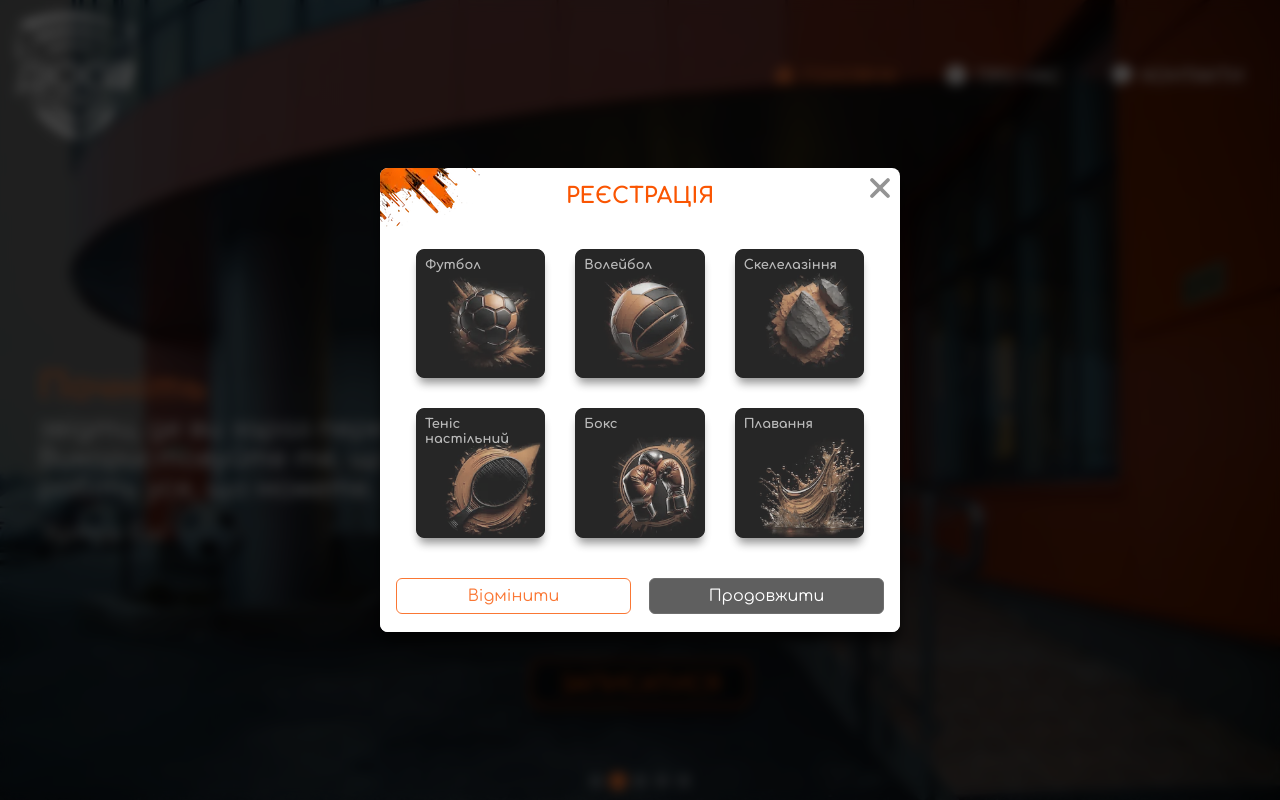
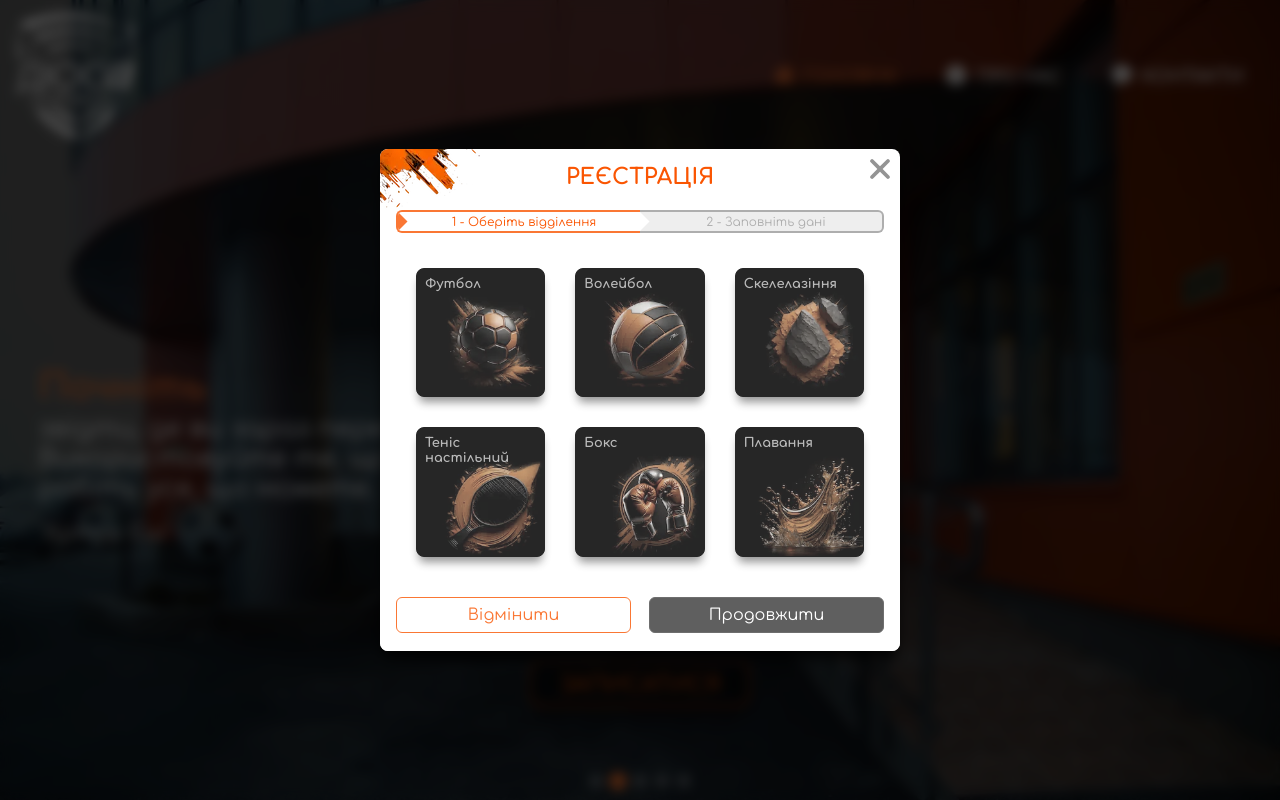
Before and after one commit to tanetti/sport-school, a React (Vite) app: page / in a window 1280 px wide. Both pictures are taken after a click on the button "ЗАПИСАТИСЯ". Shown: the top 800 px of the page. Built offline with nearby package versions, Linux system fonts and the light colour scheme.

Commit message:
Add step navigator

```diff
--- a/src/components/RequestModal/RequestModal.jsx
+++ b/src/components/RequestModal/RequestModal.jsx
@@ -1,13 +1,13 @@
 import PropTypes from 'prop-types';
 import { useEffect, useState } from 'react';
+import { useForm } from 'react-hook-form';
 import { Modal } from '@/components/shared';
-import { SectionStep, InformationStep } from './components';
+import { SectionStep, InformationStep, StepNavigator } from './components';
 import { TRANSITION_STANDART_DURATION_MS } from '@/constants';
 import { StepContainer } from './RequestModal.styled';
-import { useForm } from 'react-hook-form';
 
 export const RequestModal = ({ isOpened, closeModal }) => {
-  const [step, setStep] = useState(1);
+  const [currentStep, setCurrentStep] = useState(1);
   const [isStepVisible, setIsStepVisible] = useState(true);
 
   const { setValue, watch, reset } = useForm({
@@ -20,7 +20,7 @@ export const RequestModal = ({ isOpened, closeModal }) => {
     if (isOpened) return;
 
     const clearForm = setTimeout(() => {
-      setStep(1);
+      setCurrentStep(1);
       reset();
     }, TRANSITION_STANDART_DURATION_MS);
 
@@ -31,14 +31,14 @@ export const RequestModal = ({ isOpened, closeModal }) => {
     setIsStepVisible(false);
 
     setTimeout(() => {
-      setStep(stepNumber);
+      setCurrentStep(stepNumber);
 
       setIsStepVisible(true);
     }, TRANSITION_STANDART_DURATION_MS);
   };
 
-  const selectStep = stepNumber => {
-    switch (stepNumber) {
+  const renderStep = currentStep => {
+    switch (currentStep) {
       case 1:
         return (
           <SectionStep
@@ -59,8 +59,10 @@ export const RequestModal = ({ isOpened, closeModal }) => {
 
   return (
     <Modal isOpened={isOpened} closeModal={closeModal} title="Реєстрація">
+      <StepNavigator currentStep={currentStep} watch={watch} />
+
       <StepContainer noValidate isStepVisible={isStepVisible}>
-        {selectStep(step)}
+        {renderStep(currentStep)}
       </StepContainer>
     </Modal>
   );
--- /dev/null
+++ b/src/components/RequestModal/components/StepNavigator/StepNavigator.jsx
@@ -0,0 +1,45 @@
+import PropTypes from 'prop-types';
+import { STEPS } from './constants';
+import { SECTIONS } from '@/constants';
+import {
+  Arrow,
+  NavigatorContainer,
+  PassedLabel,
+  StepItem,
+} from './StepNavigator.styled';
+
+export const StepNavigator = ({ currentStep, watch }) => {
+  const currentSection = watch('section');
+  const sectionLabel = SECTIONS.find(
+    ({ name }) => name === currentSection
+  )?.label;
+
+  return (
+    <NavigatorContainer aria-hidden="true">
+      {STEPS.map(({ number, actionLabel, showPassedLabel }) => {
+        const active = currentStep === number;
+        const passed = currentStep > number;
+        const next = number - currentStep === 1;
+
+        return (
+          <StepItem key={number} active={active} passed={passed}>
+            <span>{`${number} - ${actionLabel}`}</span>
+
+            {showPassedLabel ? (
+              <PassedLabel
+                passed={passed}
+              >{`${number} - ${sectionLabel}`}</PassedLabel>
+            ) : null}
+
+            <Arrow active={active} passed={passed} next={next} />
+          </StepItem>
+        );
+      })}
+    </NavigatorContainer>
+  );
+};
+
+StepNavigator.propTypes = {
+  currentStep: PropTypes.number.isRequired,
+  watch: PropTypes.func.isRequired,
+};
--- /dev/null
+++ b/src/components/RequestModal/components/StepNavigator/StepNavigator.styled.js
@@ -0,0 +1,128 @@
+import styled from '@emotion/styled';
+import { createTransition } from '@/utilities';
+
+export const NavigatorContainer = styled.div`
+  display: flex;
+
+  margin-bottom: 2px;
+
+  @media screen and (min-width: 380px) {
+    margin-bottom: 10px;
+  }
+
+  @media screen and (min-width: 768px) {
+    margin-bottom: 15px;
+  }
+`;
+
+export const StepItem = styled.div`
+  position: relative;
+
+  flex-grow: 0;
+  flex-basis: 100%;
+
+  padding: 4px 4px 3px 14px;
+
+  font-size: 9px;
+  line-height: 1;
+
+  color: ${({ active, passed }) => {
+    if (active) return '#fa5502';
+    if (passed) return '#fff';
+    return '#aeaeae';
+  }};
+
+  background-color: ${({ active, passed }) => {
+    if (active) return '#fff';
+    if (passed) return '#fa7734';
+    return '#eee';
+  }};
+
+  border-width: 2px;
+  border-style: solid;
+  border-color: ${({ active, passed }) =>
+    active || passed ? '#fa7734' : '#aeaeae'};
+
+  text-align: center;
+
+  overflow: hidden;
+
+  transition: ${createTransition(
+    ['color', 'background-color', 'border-color'],
+    'standart'
+  )};
+
+  &:first-of-type {
+    border-top-left-radius: 6px;
+    border-bottom-left-radius: 6px;
+  }
+
+  &:not(:first-of-type) {
+    border-left-width: 0;
+  }
+
+  &:not(:last-of-type) {
+    border-right-width: 0;
+  }
+
+  &:last-of-type {
+    border-top-right-radius: 6px;
+    border-bottom-right-radius: 6px;
+  }
+
+  @media screen and (min-width: 340px) {
+    font-size: 10px;
+  }
+
+  @media screen and (min-width: 370px) {
+    font-size: 11px;
+  }
+
+  @media screen and (min-width: 400px) {
+    font-size: 12px;
+  }
+`;
+
+export const PassedLabel = styled.div`
+  position: absolute;
+  top: 0;
+  left: 0;
+
+  width: 100%;
+  height: 100%;
+  padding: 4px 4px 3px 14px;
+
+  font-weight: 700;
+
+  background-color: ${({ passed }) => (passed ? '#fa7734' : '#fff')};
+
+  opacity: ${({ passed }) => (passed ? 1 : 0)};
+  visibility: ${({ passed }) => (passed ? 'visible' : 'hidden')};
+
+  transition: ${createTransition(
+    ['opacity', 'background-color', 'visibility'],
+    'standart'
+  )};
+`;
+
+export const Arrow = styled.div`
+  position: absolute;
+  top: 0;
+  left: 0;
+
+  height: 100%;
+
+  aspect-ratio: 1/1;
+
+  font-weight: 700;
+
+  background-color: ${({ active, passed, next }) => {
+    if (next) return '#fff';
+    if (active || passed) return '#fa7734';
+    return 'transparent';
+  }};
+
+  transform: rotate(45deg) translate(-50%, 50%);
+
+  transition: ${createTransition('background-color', 'standart')};
+`;
--- /dev/null
+++ b/src/components/RequestModal/components/StepNavigator/constants/index.js
@@ -0,0 +1 @@
+export * from './steps';
--- /dev/null
+++ b/src/components/RequestModal/components/StepNavigator/constants/steps.js
@@ -0,0 +1,12 @@
+export const STEPS = [
+  {
+    number: 1,
+    actionLabel: 'Оберіть відділення',
+    showPassedLabel: true,
+  },
+  {
+    number: 2,
+    actionLabel: 'Заповніть дані',
+    showPassedLabel: false,
+  },
+];
--- a/src/components/RequestModal/components/index.js
+++ b/src/components/RequestModal/components/index.js
@@ -1,2 +1,3 @@
+export * from './StepNavigator/StepNavigator';
 export * from './SectionStep/SectionStep';
 export * from './InformationStep/InformationStep';
```
